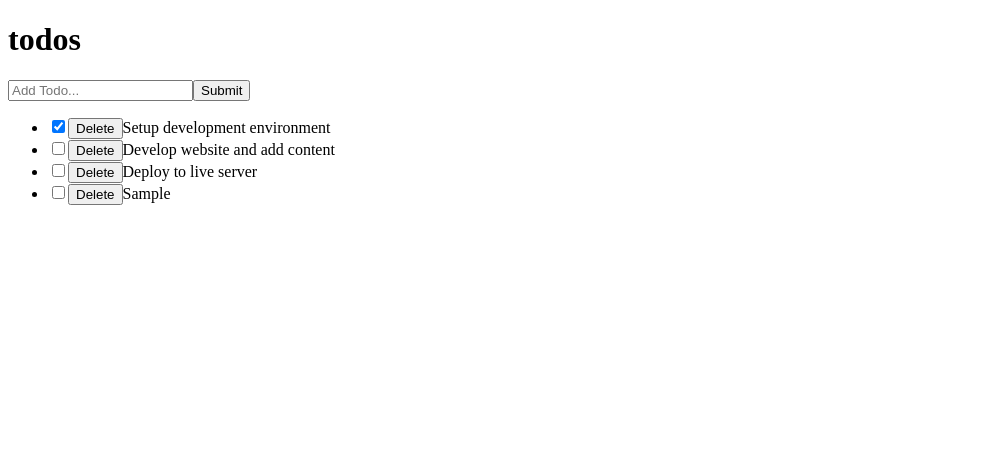
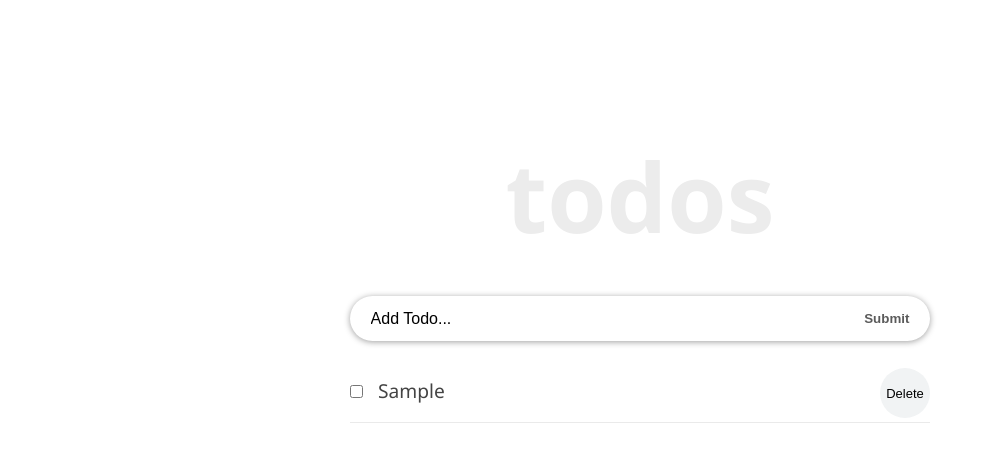
Before and after one commit to melaniesigrid/to-do-react, a React (Create React App) app: page / in a window 1280 px wide. Both pictures are taken after typing "Sample" into the empty fields and a click on the button "Submit". Shown: the top 462 px of the page, without its empty margins (0-988 px from the left). Built offline with nearby package versions, Linux system fonts and the light colour scheme.

Commit message:
Finish lifecycle method update to localstorage

```diff
--- a/src/App.css
+++ b/src/App.css
@@ -1,38 +1,65 @@
-.App {
-  text-align: center;
+* {
+  box-sizing: border-box;
+  margin: 0;
+  padding: 0;
 }
 
-.App-logo {
-  height: 40vmin;
-  pointer-events: none;
+body {
+  font-family: "Segoe UI", Arial, sans-serif;
+  line-height: 1.4;
+  color: #444;
+  background: #fff;
+  height: 100vh;
 }
 
-@media (prefers-reduced-motion: no-preference) {
-  .App-logo {
-    animation: App-logo-spin infinite 20s linear;
-  }
+.container {
+  display: flex;
+  flex-direction: column;
+  justify-content: center;
+  align-items: center;
+  max-width: 600px;
+  margin: 0 auto;
 }
 
-.App-header {
-  background-color: #282c34;
-  min-height: 100vh;
-  display: flex;
-  flex-direction: column;
-  align-items: center;
-  justify-content: center;
-  font-size: calc(10px + 2vmin);
-  color: white;
+.inner {
+  width: 100%;
+  padding: 8rem 10px 4rem;
 }
 
-.App-link {
-  color: #61dafb;
+.form-container {
+  width: 100%;
+  margin-bottom: 20px;
+  display: flex;
+  border-radius: calc(0.5 * 100px);
+  box-shadow: 0 1px 6px 0 rgba(0, 0, 0, 0.38);
+  justify-content: space-evenly;
 }
 
-@keyframes App-logo-spin {
-  from {
-    transform: rotate(0deg);
-  }
-  to {
-    transform: rotate(360deg);
-  }
+.input-text {
+  font-size: 1rem;
+  font-weight: 400;
+  width: 85%;
+  padding-right: 5px;
+  padding-left: 10px;
+  border-radius: calc(0.5 * 100px);
 }
+
+.input-text::placeholder {
+  color: #000;
+}
+
+.input-submit {
+  background: transparent;
+  color: #5b5b5b;
+  text-transform: capitalize;
+  cursor: pointer;
+  font-weight: 600;
+  margin-right: 10px;
+}
+
+.input-text,
+.input-submit {
+  height: 45px;
+  outline: none;
+  border: none;
+}
--- a/src/components/Header.js
+++ b/src/components/Header.js
@@ -1,11 +1,27 @@
-import React from "react"
+import React from "react";
 
 const Header = () => {
-  return (
-    <header>
-      <h1>todos</h1>
-    </header>
-  )
+  const headerStyle = {
+  padding: "20px 0",
+  lineHeight: "1.5em",
+}
+return (
+  <header style={headerStyle}>
+    <h1
+      style={{
+        fontSize: "6rem",
+        fontWeight: "600",
+        marginBottom: "2rem",
+        lineHeight: "1em",
+        color: "#ececec",
+        textTransform: "lowercase",
+        textAlign: "center",
+      }}
+    >
+      todos
+    </h1>
+  </header>
+)
 }
 
-export default Header
+export default Header;
--- a/src/components/InputTodo.js
+++ b/src/components/InputTodo.js
@@ -22,15 +22,16 @@
   }
   render() {
     return (
-      <form onSubmit={this.handleSubmit}>
+      <form onSubmit={this.handleSubmit} className="form-container">
         <input
           type="text"
+          className="input-text"
           placeholder="Add Todo..."
           value={this.state.title}
           name="title"
           onChange={this.onChange}
         />
-        <button>Submit</button>
+        <button className="input-submit">Submit</button>
       </form>
     )
   }
--- a/src/components/TodoContainer.js
+++ b/src/components/TodoContainer.js
@@ -6,24 +6,8 @@
 
 class TodoContainer extends React.Component {
   state = {
-    todos: [
-      {
-        id: uuidv4(),
-        title: "Setup development environment",
-        completed: true
-      },
-      {
-        id: uuidv4(),
-        title: "Develop website and add content",
-        completed: false
-      },
-      {
-        id: uuidv4(),
-        title: "Deploy to live server",
-        completed: false
+    todos: [],
   }
-    ]
-  };
   handleChange = (id) => {
     this.setState(prevState => {
       return {
@@ -58,16 +42,47 @@
       todos: [...this.state.todos, newTodo]
     });
   };
+  setUpdate = (updatedTitle, id) => {
+    this.setState({
+      todos: this.state.todos.map(todo => {
+        if (todo.id === id) {
+          todo.title = updatedTitle
+        }
+        return todo
+      }),
+    })
+  }
+
+  componentDidUpdate(prevProps, prevState) {
+    if(prevState.todos !== this.state.todos) {
+      const temp = JSON.stringify(this.state.todos)
+      localStorage.setItem("todos", temp)
+    }
+  }
+
+  componentDidMount() {
+    const temp = localStorage.getItem("todos")
+    const loadedTodos = JSON.parse(temp)
+    if (loadedTodos) {
+      this.setState({
+      todos: loadedTodos
+      })
+    }
+  }
+
   render() {
     return (
-      <div>
+      <div className="container">
+        <div className="inner">
           <Header />
           <InputTodo addTodoProps={this.addTodoItem} />
           <TodosList
             todos={this.state.todos}
             handleChangeProps={this.handleChange}
             deleteTodoProps={this.delTodo}
+            setUpdate={this.setUpdate}
           />
+        </div>
       </div>
     );
   }
--- a/src/components/TodoItem.js
+++ b/src/components/TodoItem.js
@@ -1,18 +1,67 @@
 import React from 'react';
+import styles from "./TodoItem.module.css";
 
 class ToDoItem extends React.Component {
+  state = {
+    editing: false,
+  }
+  handleEditing = () => {
+    this.setState({
+      editing: true,
+    })
+  }
+  handleUpdatedDone = event => {
+    if (event.key === "Enter") {
+      this.setState({ editing: false })
+    }
+  }
+
+  componentWillUnmount() {
+    console.log("Cleaning up...")
+  }
+
   render() {
+    const completedStyle = {
+      fontStyle: "italic",
+      color: "#595959",
+      opacity: 0.4,
+      textDecoration: "line-through",
+    }
+    const { completed, id, title } = this.props.todo;
+    let viewMode = {}
+    let editMode = {}
+
+    if (this.state.editing) {
+      viewMode.display = "none"
+    } else {
+      editMode.display = "none"
+    }
     return (
-      <li>
+      <li className={styles.item}>
+        <div onDoubleClick={this.handleEditing} style={viewMode}>
+          <input
+            type="checkbox"
+            className={styles.checkbox}
+            checked={completed}
+            onChange={() => this.props.handleChangeProps(id)}
+          />
+          <button onClick={() => this.props.deleteTodoProps(id)}>
+            Delete
+          </button>
+          <span style={completed ? completedStyle : null}>
+            {title}
+          </span>
+        </div>
         <input
-          type="checkbox"
-          checked={this.props.todo.completed}
-          onChange={() => this.props.handleChangeProps(this.props.todo.id)}
+          type="text"
+          style={editMode}
+          className={styles.textInput}
+          value={title}
+          onChange={e => {
+            this.props.setUpdate(e.target.value, id)
+          }}
+          onKeyDown={this.handleUpdatedDone}
         />
-        <button onClick={() => this.props.deleteTodoProps(this.props.todo.id)}>
-          Delete
-        </button>
-        {this.props.todo.title}
       </li>
     );
   }
--- /dev/null
+++ b/src/components/TodoItem.module.css
@@ -0,0 +1,29 @@
+.item {
+  font-size: 1.2rem;
+  list-style-type: none;
+  padding: 17px 0px;
+  border-bottom: 1px solid #eaeaea;
+}
+
+.checkbox {
+  margin-right: 15px;
+}
+
+.item button {
+  font-size: 13px;
+  background: #f1f3f4;
+  border: none;
+  cursor: pointer;
+  float: right;
+  outline: none;
+  border-radius: 100px;
+  height: 50px;
+  width: 50px;
+  margin: -10px 0 0 10px;
+}
+
+.textInput {
+  width: 100%;
+  padding: 10px;
+  border: 1px solid #dfdfdf;
+}
--- a/src/components/TodosList.js
+++ b/src/components/TodosList.js
@@ -11,6 +11,7 @@
             todo={todo}
             handleChangeProps={this.props.handleChangeProps}
             deleteTodoProps={this.props.deleteTodoProps}
+            setUpdate={this.props.setUpdate}
           />
         ))}
       </ul>
--- a/src/index.js
+++ b/src/index.js
@@ -2,6 +2,7 @@
 import ReactDOM from 'react-dom';
 //component file
 import TodoContainer from './components/TodoContainer';
+import "./App.css";
 
 ReactDOM.render(
   <React.StrictMode>
```
Lines whose indentation alone changed are shown as unchanged.
